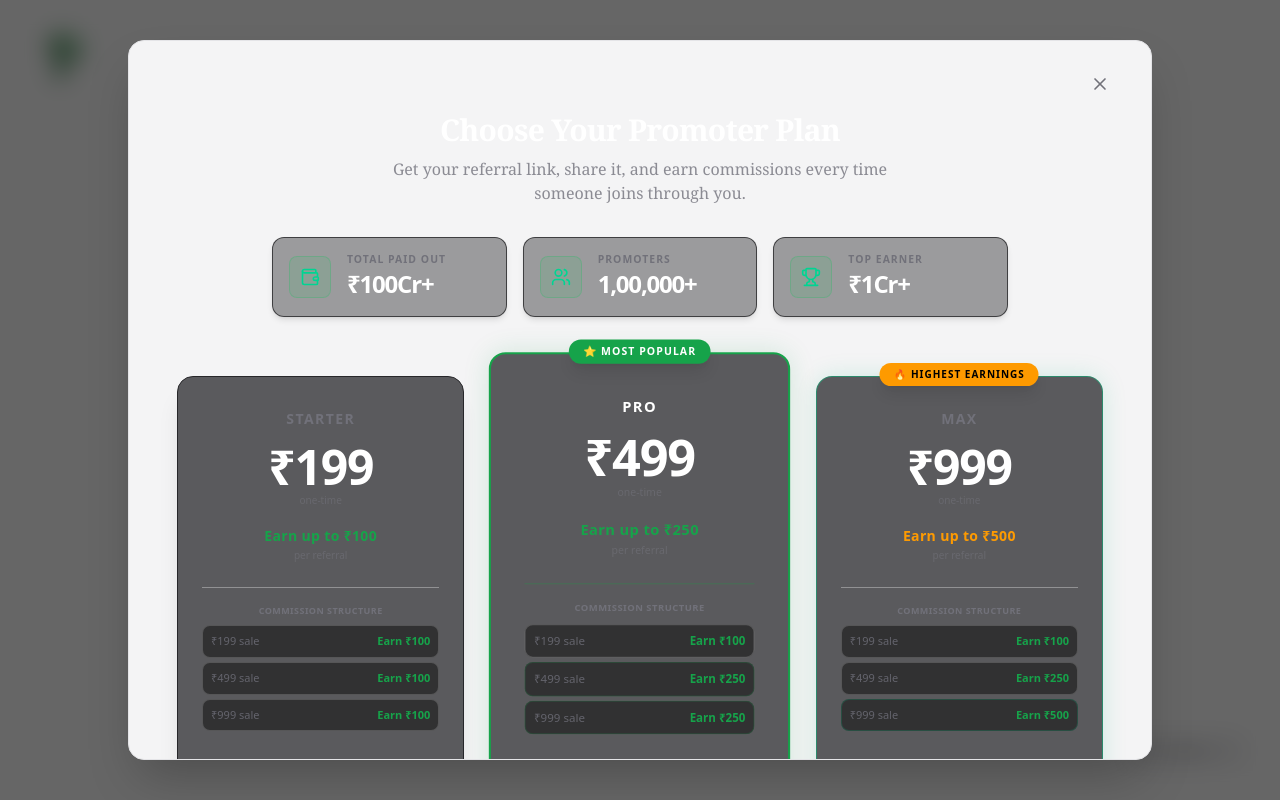
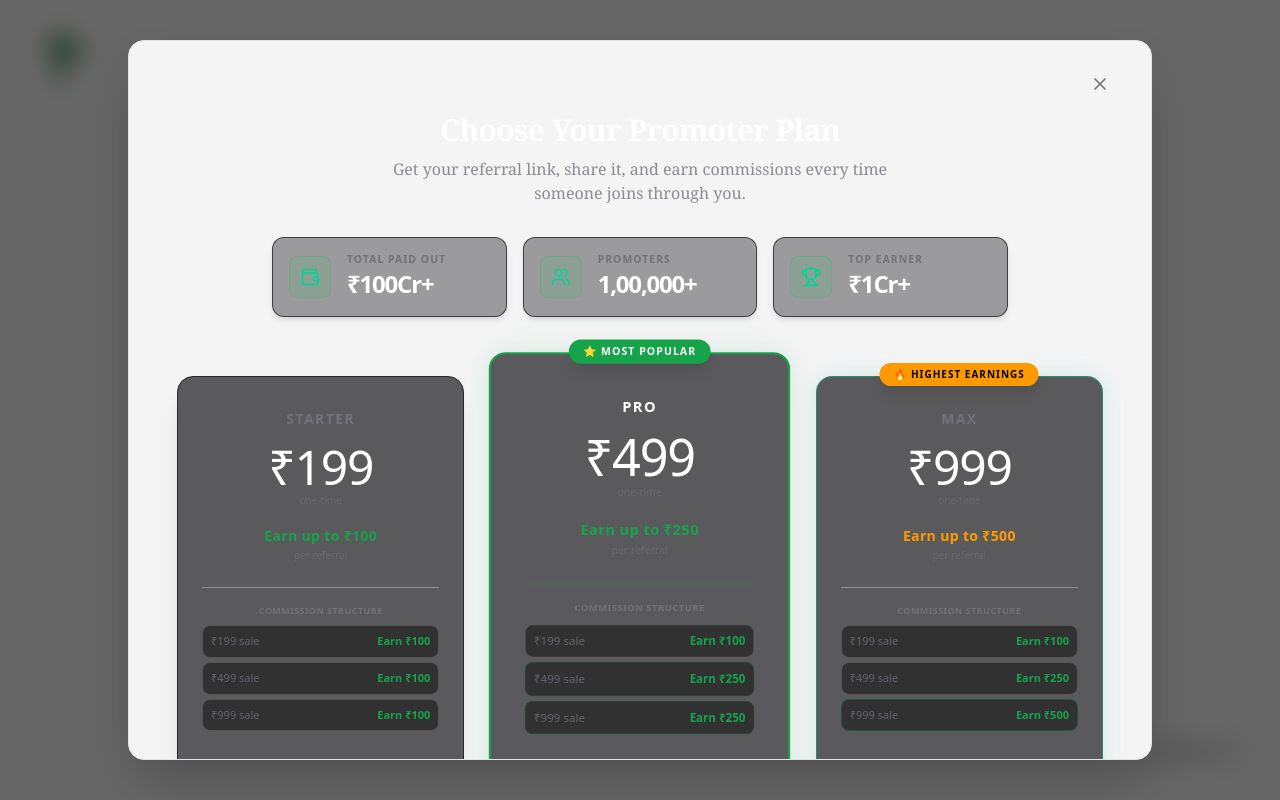
Before and after one commit to Ravishankar802/The-Plugd, a Next.js app: page /login in a window 1280 px wide. Both pictures are taken after a click on the button "Join Plugd". Built offline with nearby package versions, Linux system fonts and the light colour scheme.

Commit message:
style: reduce pricing font weight to match ChatGPT medium style

```diff
--- a/src/components/ReferralModal.tsx
+++ b/src/components/ReferralModal.tsx
@@ -837,7 +837,7 @@ export default function ReferralModal({ isOpen, onClose, userEmail, referralCode
 
                       {/* Hero Price */}
                       <div className="flex flex-col items-center justify-center py-2">
-                        <span className="text-4xl md:text-5xl font-black text-white font-sans tracking-tight rich-number">₹199</span>
+                        <span className="text-4xl md:text-5xl font-medium text-white font-sans tracking-tight rich-number">₹199</span>
                         <span className="text-[10px] text-muted/60 font-medium mt-0.5 font-sans">one-time</span>
                       </div>
 
@@ -898,7 +898,7 @@ export default function ReferralModal({ isOpen, onClose, userEmail, referralCode
 
                       {/* Hero Price */}
                       <div className="flex flex-col items-center justify-center py-2">
-                        <span className="text-4xl md:text-5xl font-black text-white font-sans tracking-tight rich-number">₹499</span>
+                        <span className="text-4xl md:text-5xl font-medium text-white font-sans tracking-tight rich-number">₹499</span>
                         <span className="text-[10px] text-muted/60 font-medium mt-0.5 font-sans">one-time</span>
                       </div>
 
@@ -959,7 +959,7 @@ export default function ReferralModal({ isOpen, onClose, userEmail, referralCode
 
                       {/* Hero Price */}
                       <div className="flex flex-col items-center justify-center py-2">
-                        <span className="text-4xl md:text-5xl font-black text-white font-sans tracking-tight rich-number">₹999</span>
+                        <span className="text-4xl md:text-5xl font-medium text-white font-sans tracking-tight rich-number">₹999</span>
                         <span className="text-[10px] text-muted/60 font-medium mt-0.5 font-sans">one-time</span>
                       </div>
 
```
